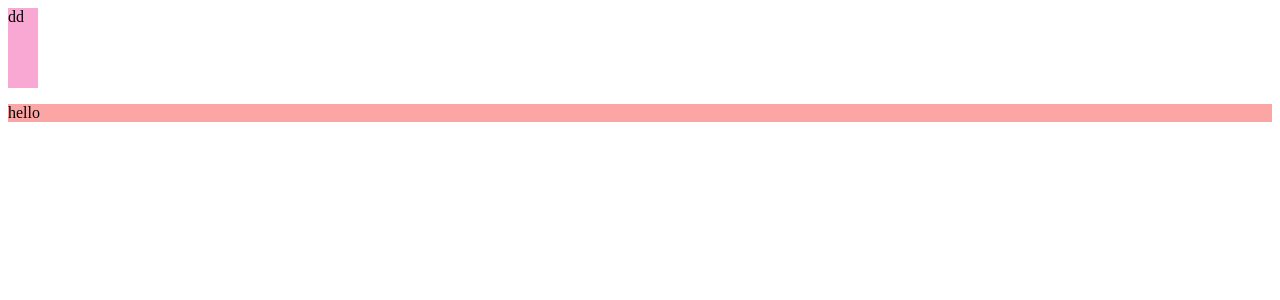
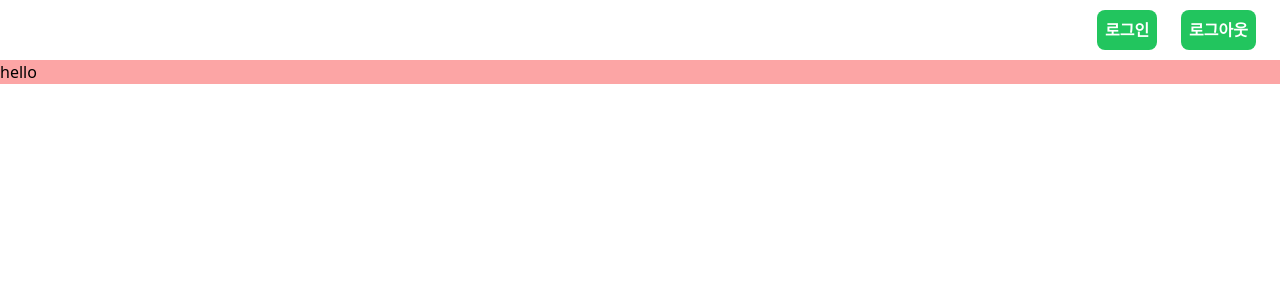
Before and after one commit to Byoung-yup/intern-project01, a React (Vite) app: page / in a window 1280 px wide. Shown: the top 300 px of the page. Built offline with nearby package versions, Linux system fonts and the light colour scheme.

Commit message:
style: 헤더 레이아웃 작업

```diff
--- a/src/components/header/CommonHeader.tsx
+++ b/src/components/header/CommonHeader.tsx
@@ -1,5 +1,12 @@
 const CommonHeader: React.FC = () => {
-  return <div className="w-[30px] h-[80px] bg-pink-300">dd</div>;
+  return (
+    <div className="w-full h-[60px] px-6 py-2 flex justify-end items-center bg-white">
+      <div className="flex gap-6">
+        <button className="border-none rounded-lg bg-green-500 text-white font-semibold p-2">로그인</button>
+        <button className="border-none rounded-lg bg-green-500 text-white font-semibold p-2">로그아웃</button>
+      </div>
+    </div>
+  );
 };
 
 export default CommonHeader;
--- a/tailwind.config.js
+++ b/tailwind.config.js
@@ -5,7 +5,4 @@ export default {
     extend: {},
   },
   plugins: [],
-  corePlugins: {
-    preflight: false,
-  },
 };
```
